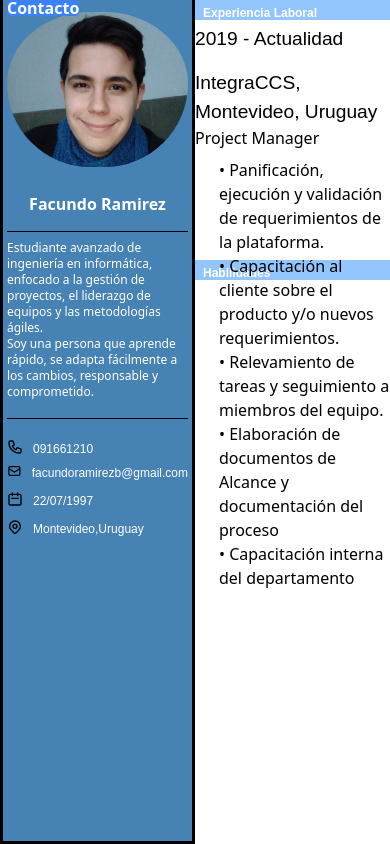
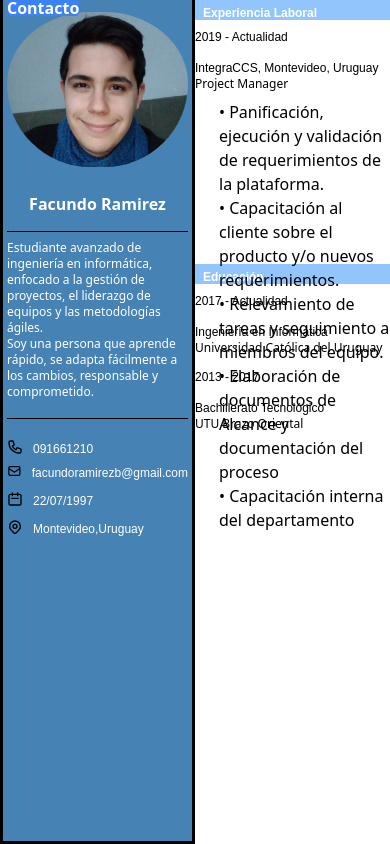
Before and after one commit to ucudal/PW_2021_Website-facundorb, a website: page docs/index.html in a window 390 px wide. Drawn offline with Linux system fonts and the light colour scheme; no server answers.

Commit message:
Afinando detalles responsive

```diff
--- a/docs/index.html
+++ b/docs/index.html
@@ -66,17 +66,17 @@
     </div>
 
 
-    <div class ="informacion w-1/2 md:w-2/3 left-1/2 md:left-1/3 ">
+    <div class ="informacion w-1/2 md:w-2/3 left-1/2 md:left-1/3 flex-col md:flex-row overflow-auto	">
         <div class ="bg-blue-300 h-5 md:h-10  py-0 text-left my-0">
                 <h2 class="text-xs md:text-xl text-left font-bold ml-2 "> Experiencia Laboral </h2>
         </div>
 
-        <div class="flex flex-col md:flex-row h-60">
+        <div class="flex flex-col md:flex-row h-60 py-1">
 
-            <h2 class="text-black text-left w-80">2019 - Actualidad</h2>
+            <h2 class="text-black text-left w-80 text-xs md:text-xl">2019 - Actualidad</h2>
             <div class="flex flex-col relative  mb-1 w-full">
-                <h2 class="text-black text-left pb-0 mb-0">IntegraCCS, Montevideo, Uruguay</h2>
-                <h3 class="pb-2 my-0"> Project Manager</h3>
+                <h2 class="text-black text-left pb-0 mb-0 text-xs md:text-xl">IntegraCCS, Montevideo, Uruguay</h2>
+                <h3 class="pb-2 my-0 text-xs md:text-base"> Project Manager</h3>
                 <p class="pl-6">• Panificación, ejecución y validación de requerimientos de la plataforma.<br>
                     • Capacitación al cliente sobre el producto y/o nuevos requerimientos.<br>
                     • Relevamiento de tareas y seguimiento a miembros del equipo.<br>
@@ -87,10 +87,28 @@
         </div>
 
 
+        <div class ="bg-blue-300  h-5 md:h-10 py-0 my-1">
+            <h2 class="text-xs text-left font-bold md:text-xl ml-2"> Educación </h2>
+        </div>
 
-        <div class ="bg-blue-300  h-5 md:h-10 py-0 my-0">
-            <h2 class="text-xs text-left font-bold md:text-xl ml-2"> Habilidades </h2>
+
+         <div class="flex flex-col md:flex-row h-30">
+
+            <h2 class="text-black text-left w-80 h-auto text-xs md:text-xl">2017 - Actualidad</h2>
+            <div class="flex flex-col relative  mb-1 w-full">
+                <h2 class="text-black text-left pb-0 mb-0 text-xs md:text-xl">Ingeniería en Informática</h2>
+                <h3 class="pb-0 my-0 text-xs md:text-base"> Universidad Católica del Uruguay</h3>
+            </div>
+
         </div>
+          <div class="flex flex-col md:flex-row h-30 my-1">
+         <h2 class="text-black text-left w-80 text-xs md:text-xl">2013 - 2017</h2>
+            <div class="flex flex-col relative  mb-1 w-full">
+                <h2 class="text-black text-left pb-0 mb-0 text-xs md:text-xl">Bachillerato Tecnológico</h2>
+                <h3 class="pb-2 my-0 text-xs md:text-base"> UTU Brazo Oriental</h3>
+            </div>
+
+  </div>
 
         <div class="flex flex-row px-0 my-0">
 
```
Also changed, not shown: docs/style.css.
